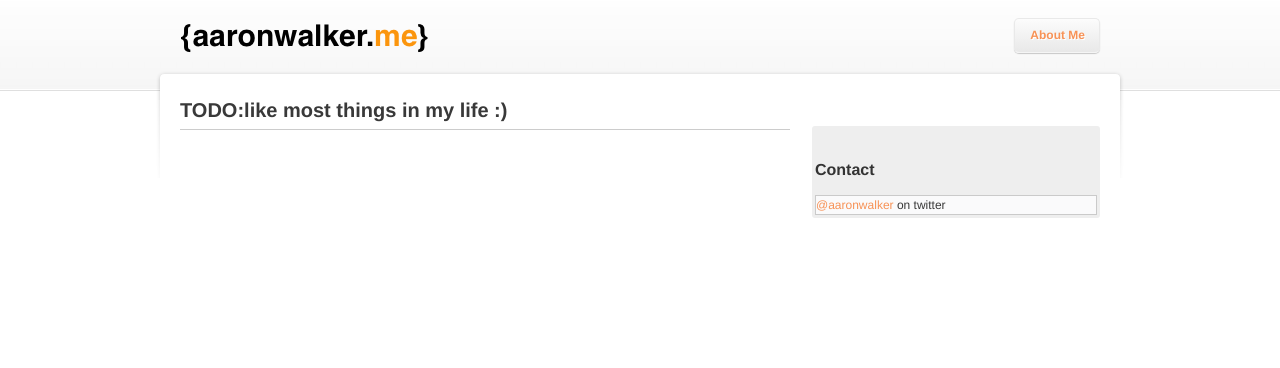
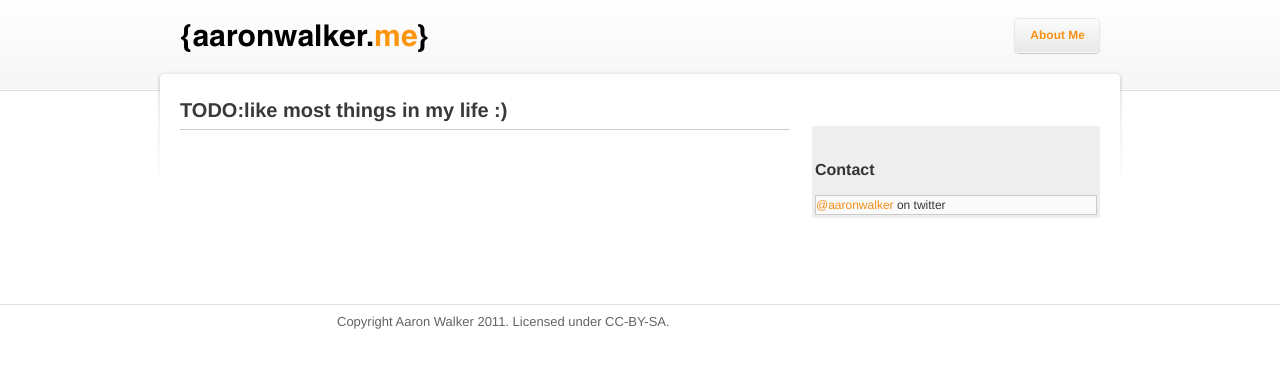
Before and after one commit to aaronwalker/aaronwalker.github.com, a Jekyll site: the page built from aboutme.md, in a window 1280 px wide. Shown: the top 368 px of the page. Built offline with Jekyll 4.4.1, drawn with Linux system fonts in a browser that asks for light colours.

Commit message:
added footer

```diff
--- a/_layouts/default.html
+++ b/_layouts/default.html
@@ -36,5 +36,12 @@
 			</div>
 		</div>
 	</div>
+	<div id="footer">
+		<div class="lower_footer">
+			<div class="footer_inner clearfix">
+				<p>Copyright Aaron Walker 2011. Licensed under CC-BY-SA.</p>
+			</div>
+		</div>
+	</div>
 </body>
 </html>
--- a/shared/css/screen.css
+++ b/shared/css/screen.css
@@ -62,7 +62,7 @@ h6 {
 }
 
 a {
-  color: #F79256;
+  color: #F38F14;
   text-decoration: none;
 }
 
```
Also changed, not shown: shared/images/bg_footer_bottom.png (added).
